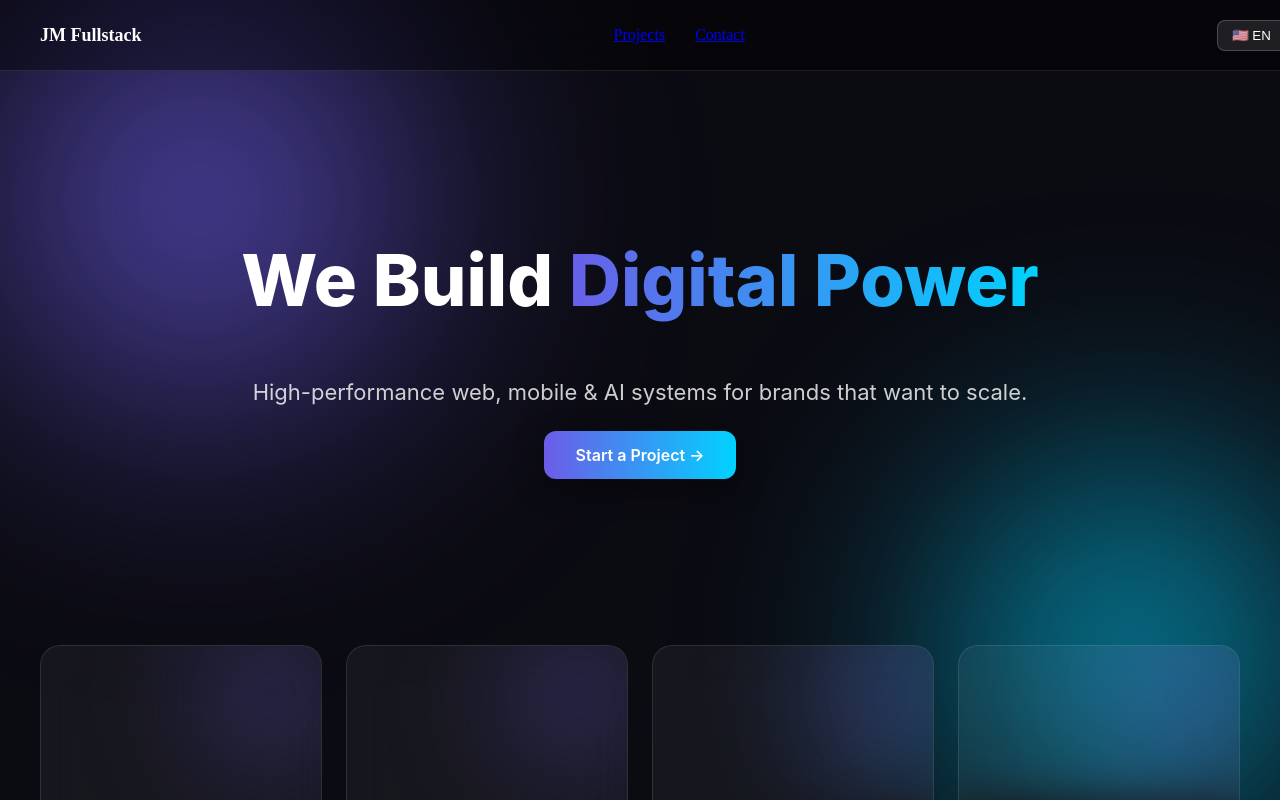
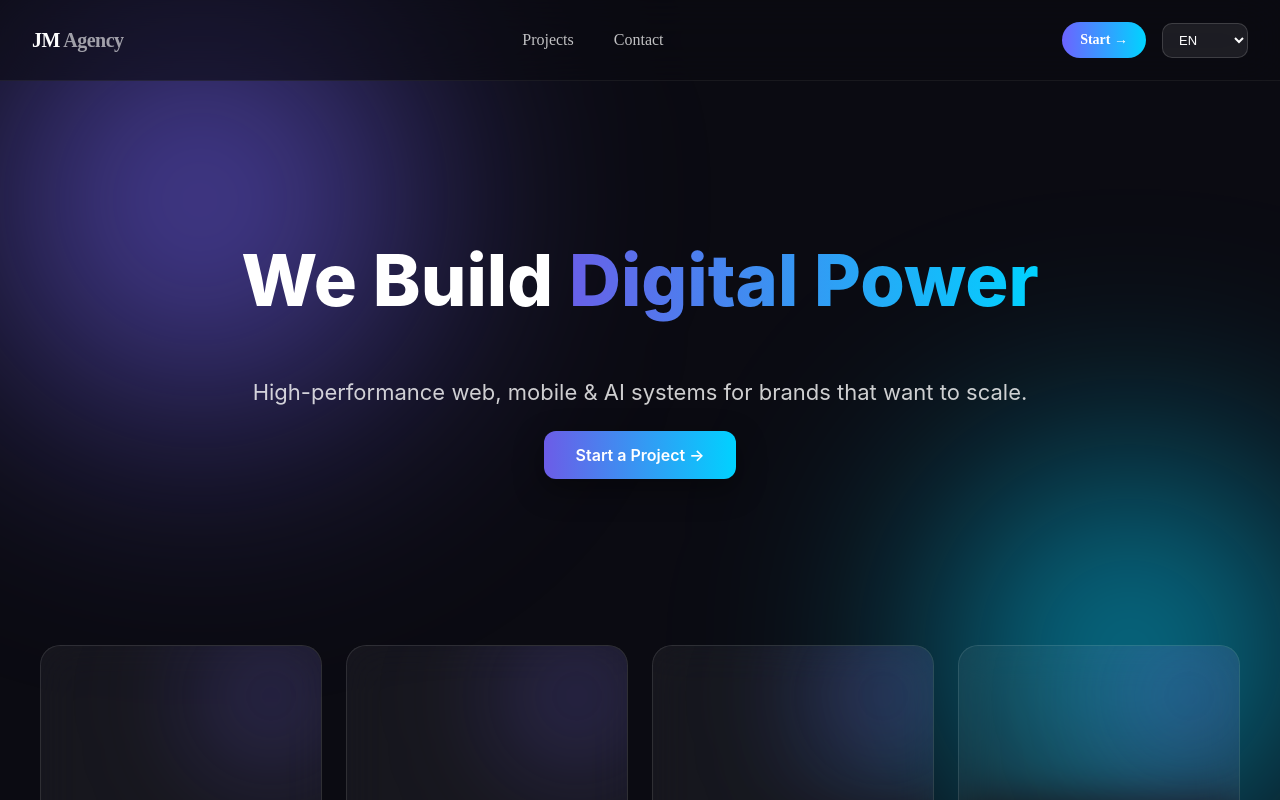
Before and after one commit to 1jmfullstack-commits/jmfullstack, a Next.js app: page / in a window 1280 px wide. Shown: the top 800 px of the page. Built offline with nearby package versions, Linux system fonts and the light colour scheme; no server answers.

Commit message:
Update Header.js

```diff
--- a/app/components/Header.js
+++ b/app/components/Header.js
@@ -8,28 +8,36 @@ export default function Header() {
 
   return (
     <header style={styles.header}>
-      <div style={styles.logo}>JM Fullstack</div>
+      <div style={styles.inner}>
+        <div style={styles.logo}>JM<span style={{opacity:0.6}}> Agency</span></div>
 
         <nav style={styles.nav}>
-        <a href="#projects">{t.navProjects}</a>
-        <a href="#contact">{t.navContact}</a>
+          <a href="#projects" style={styles.link}>{t.navProjects}</a>
+          <a href="#contact" style={styles.link}>{t.navContact}</a>
         </nav>
+
+        <div style={styles.right}>
+          <a href="#contact" style={styles.cta}>
+            Start →
+          </a>
 
           <select
             value={lang}
             onChange={(e) => setLang(e.target.value)}
             style={styles.select}
           >
-        <option value="en">🇺🇸 EN</option>
-        <option value="es">🇪🇸 ES</option>
-        <option value="fr">🇫🇷 FR</option>
-        <option value="de">🇩🇪 DE</option>
-        <option value="it">🇮🇹 IT</option>
-        <option value="pt">🇧🇷 PT</option>
-        <option value="ru">🇷🇺 RU</option>
-        <option value="zh">🇨🇳 中文</option>
-        <option value="ja">🇯🇵 日本語</option>
+            <option value="en">EN</option>
+            <option value="es">ES</option>
+            <option value="fr">FR</option>
+            <option value="de">DE</option>
+            <option value="it">IT</option>
+            <option value="pt">PT</option>
+            <option value="ru">RU</option>
+            <option value="zh">中文</option>
+            <option value="ja">日本語</option>
           </select>
+        </div>
+      </div>
     </header>
   );
 }
@@ -39,29 +47,65 @@ const styles = {
     position: "fixed",
     top: 0,
     width: "100%",
-    height: 70,
-    display: "flex",
-    justifyContent: "space-between",
-    alignItems: "center",
-    padding: "0 40px",
-    backdropFilter: "blur(20px)",
-    background: "rgba(0,0,0,0.4)",
-    borderBottom: "1px solid rgba(255,255,255,0.1)",
+    backdropFilter: "blur(24px)",
+    background: "rgba(10,10,18,0.6)",
+    borderBottom: "1px solid rgba(255,255,255,0.06)",
     zIndex: 100,
   },
+
+  inner: {
+    maxWidth: 1300,
+    margin: "0 auto",
+    height: 80,
+    display: "flex",
+    alignItems: "center",
+    justifyContent: "space-between",
+    padding: "0 32px", // más adentro responsive
+  },
+
   logo: {
     fontWeight: 700,
-    fontSize: 18,
+    fontSize: 20,
+    letterSpacing: -0.5,
   },
+
   nav: {
     display: "flex",
-    gap: 30,
+    gap: 40,
   },
+
+  link: {
+    textDecoration: "none",
+    color: "rgba(255,255,255,0.75)",
+    fontWeight: 500,
+    position: "relative",
+    transition: "all 0.3s ease",
+  },
+
+  right: {
+    display: "flex",
+    alignItems: "center",
+    gap: 16,
+  },
+
+  cta: {
+    textDecoration: "none",
+    padding: "10px 18px",
+    borderRadius: 999,
+    fontWeight: 600,
+    fontSize: 14,
+    background: "linear-gradient(90deg,#6C63FF,#00D4FF)",
+    color: "white",
+    transition: "all 0.3s ease",
+  },
+
   select: {
-    background: "rgba(255,255,255,0.1)",
-    border: "1px solid rgba(255,255,255,0.2)",
+    background: "rgba(255,255,255,0.08)",
+    border: "1px solid rgba(255,255,255,0.15)",
     color: "white",
-    padding: "6px 10px",
-    borderRadius: 8,
+    padding: "8px 12px",
+    borderRadius: 10,
+    fontSize: 13,
+    outline: "none",
   },
 };
```
Lines whose indentation alone changed are shown as unchanged.
